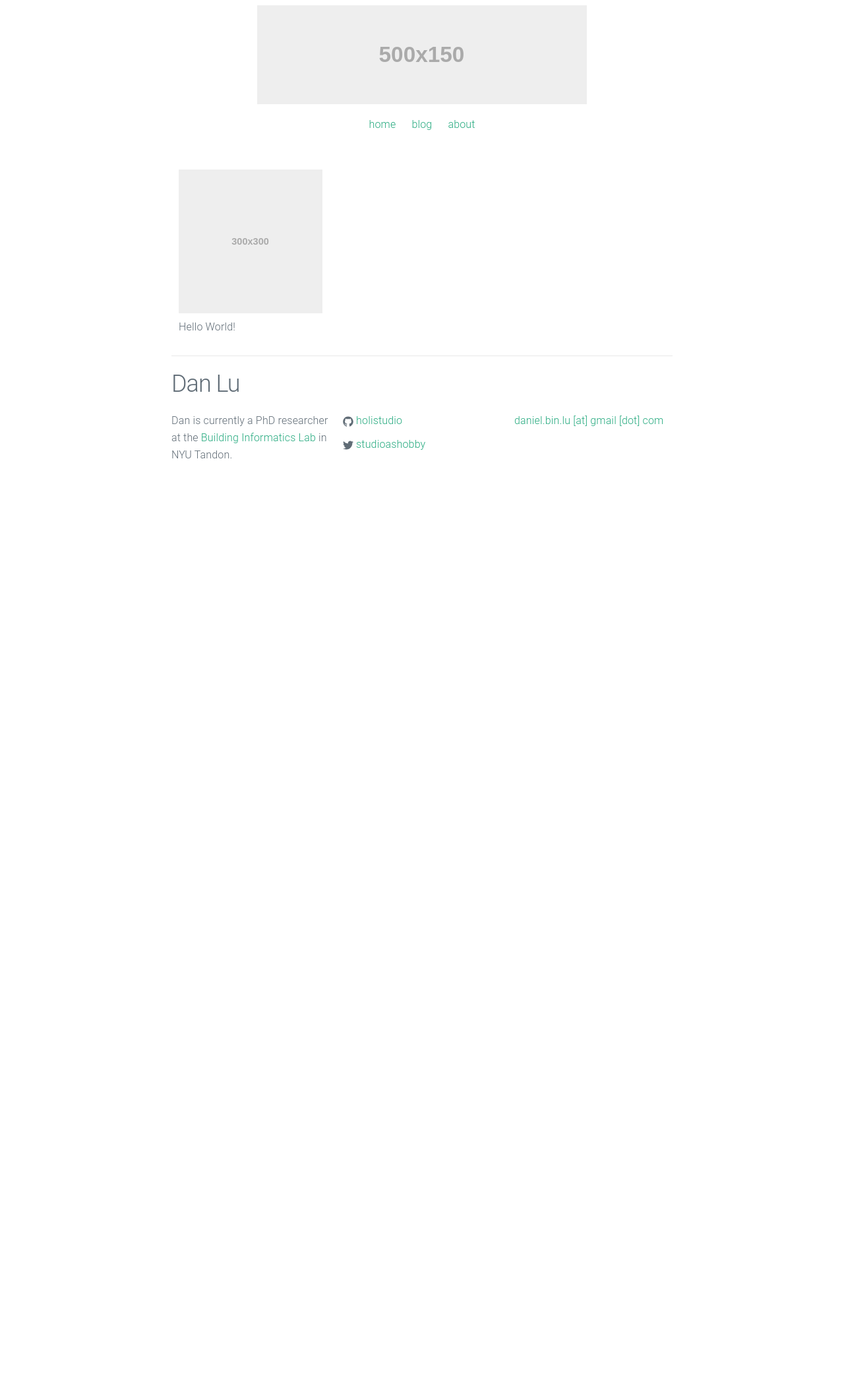
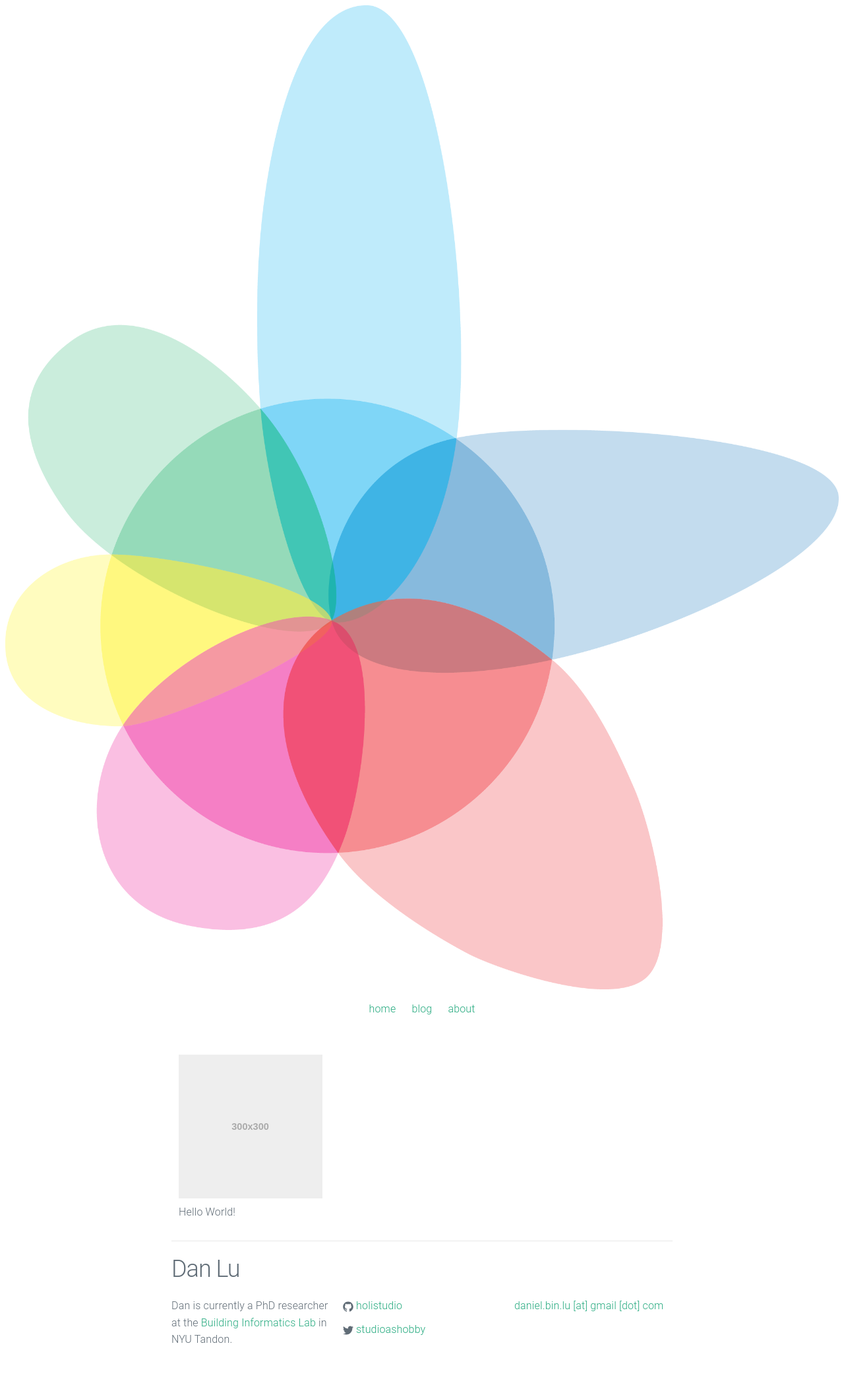
Before and after one commit to holistudio/holistudio.github.io, a Jekyll site: the page built from index.html, in a window 1280 px wide. Shown: the whole page at 66% size. Built offline with Jekyll 4.4.1, drawn with Linux system fonts in a browser that asks for light colours; before the commit the page ends 900 px from its top, so only the background shows below that.

Commit message:
logo header

```diff
--- a/_includes/header.html
+++ b/_includes/header.html
@@ -1,5 +1,5 @@
 <header class="site-header">
-  <a class="site-title" href="{{ site.baseurl }}/"><img src="holder.js/500x150"></a>
+  <a class="site-title" href="{{ site.baseurl }}/"><img src="assets/img/logo.png"></a>
 
   <nav class="navbar">
     <ul>
```
Also changed, not shown: assets/img/logo.png (added), 2 other files.
